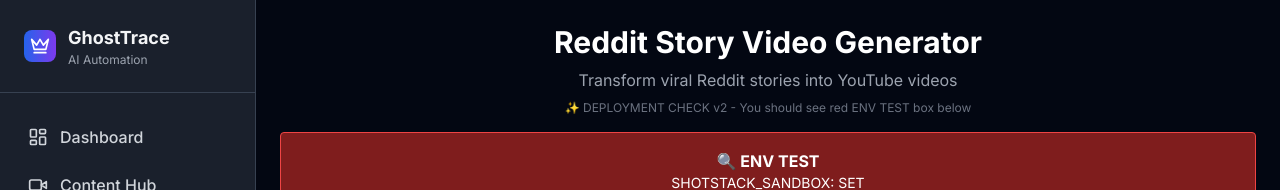
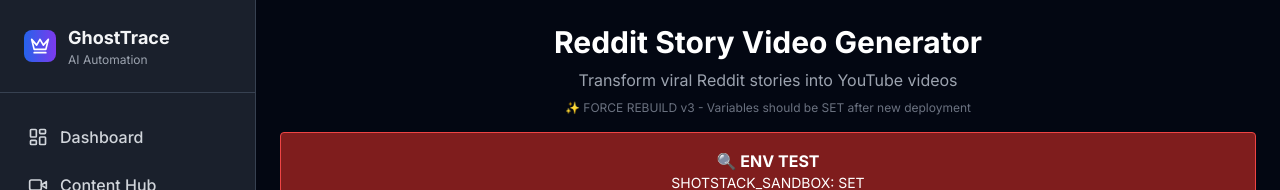
Before and after one commit to KeptKitchenAdmin/ghost-automation-dashboard-two, a Next.js app: page /reddit-automation in a window 1280 px wide. Shown: the top 190 px of the page. Built offline with nearby package versions, Linux system fonts and the light colour scheme; no server answers.

Commit message:
FORCE REBUILD: Environment variables UNDEFINED - trigger new deployment
The build is not including NEXT_PUBLIC_ variables.
Need fresh build after environment variables were added to Cloudflare Pages.
Variables exist in dashboard but not making it into JavaScript bundle.

```diff
--- a/app/reddit-automation/page.tsx
+++ b/app/reddit-automation/page.tsx
@@ -139,7 +139,7 @@ const VideoGenerator = () => {
             <h1 className="text-3xl font-bold text-white mb-2">Reddit Story Video Generator</h1>
             <p className="text-gray-400">Transform viral Reddit stories into YouTube videos</p>
             <p className="text-xs text-gray-500 mt-2">
-              ✨ DEPLOYMENT CHECK v2 - You should see red ENV TEST box below
+              ✨ FORCE REBUILD v3 - Variables should be SET after new deployment
             </p>
 
             {/* ENVIRONMENT VARIABLE TEST */}
```
